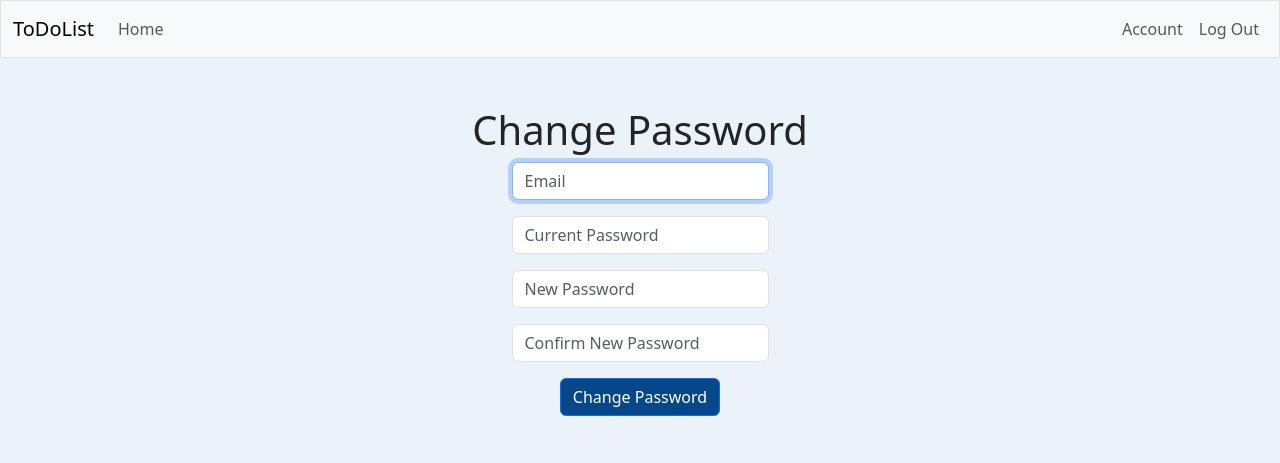
After one commit to p-kessler/To-Do-List, a Flask app: page /change-password in a window 1280 px wide. The commit adds this page. Shown: the top 463 px of the page. Run offline with Flask 3, Linux system fonts and the light colour scheme; the visitor is signed in with stand-in values (Sample User, id 1).

Commit message:
added change password and delete account functionality

```diff
--- a/app.py
+++ b/app.py
@@ -134,8 +134,10 @@ def login():
                     return redirect(url_for("home"))
                 else:
                     flash("Incorrect password", category="error")
+                    return render_template("login.html", email=email)
             else:
                 flash("No account with this email address", category="error")
+                return render_template("login.html", email=email)
         return render_template("login.html", user=current_user)
 
 
@@ -170,6 +172,7 @@ def home():
 
 # Add features to delete account and change password
 @app.route("/account", methods=["GET", "POST"])
+@login_required
 def account():
     return render_template("account.html")
 
@@ -201,25 +204,86 @@ def mark_complete():
 
     return jsonify({'success': True})
 
+@app.route("/change-password", methods=["GET", "POST"])
+@login_required
+def change_password():
+    if request.method == "POST":
+
+        # Assign variables with data submitted
+        email = request.form.get("email")
+        current_password = request.form.get("current_password")
+        new_password = request.form.get("new_password")
+        confirmation = request.form.get("confirmation")
+        # Check for empty fields
+        if not all([email, current_password, new_password, confirmation]):
+            flash("Please complete all fields.", category="error")
+            return render_template("change-password.html", email=email)
+
+        # Check if new password match
+        if not new_password == confirmation:
+            flash("New password do not match.", category="error")
+            return render_template("change-password.html", email=email)
+
+        user = Users.query.filter_by(email=email).first()
+
+        if user:
+            if check_password_hash(user.password, current_password):
+                user.password = generate_password_hash(new_password)
+                db.session.commit()
+                flash("Password changed successfully", category="success")
+                return redirect(url_for("account"))
+            else:
+                flash("Incorrect password", category="error")
+                render_template("change-password.html", email=email)
+        else:
+                flash("No account with this email address", category="error")
+                render_template("change-password.html", email=email)
+
+
+    return render_template("change-password.html")
+
+@app.route("/delete-account", methods=["GET", "POST"])
+@login_required
+def delete_account():
+    if request.method == "POST":
+
+        # Assign variables with data submitted
+        email = request.form.get("email")
+        password = request.form.get("password")
+        confirmation = request.form.get("confirmation")
+
+        # Check for empty fields
+        if not all([email, password, confirmation]):
+            flash("Please complete all fields.", category="error")
+            return render_template("delete-account.html", email=email)
+
+        # Check if new password match
+        if not password == confirmation:
+            flash("Passwords do not match.", category="error")
+            return render_template("delete-account.html", email=email)
+
+        user = Users.query.filter_by(email=email).first()
+
+        if user:
+            if check_password_hash(user.password, password):
+                # Delete users account and redirect to landing page
+                db.session.delete(user)
+                db.session.commit()
+                logout_user()
+                flash("Account successfully deleted.", category="success")
+                return redirect(url_for("index"))
+            else:
+                flash("Incorrect password", category="error")
+                render_template("delete-account.html", email=email)
+        else:
+                flash("No account with this email address", category="error")
+                render_template("delete-account.html", email=email)
+
+    return render_template("delete-account.html")
+
 
 if __name__ == "__main__":
     # Create database
     with app.app_context():
         db.create_all()
     app.run(debug=True)
-
-
-
-
-
-
-
-    # task = json.loads(request.data)
-    # task_id = task["task_id"]
-    # task = Tasks.query.get(task_id)
-
-    # if task:
-    #     if task.user_id == current_user.id:
-    #         db.session.delete(task)
-    #         db.session.commit()
-    #         return  jsonify({})
--- a/models.py
+++ b/models.py
@@ -16,4 +16,4 @@ class Users(db.Model, UserMixin):
     email = db.Column(db.String(255), unique=True, nullable=False)
     password = db.Column(db.String(150), nullable=False)
     first_name = db.Column(db.String(150), nullable=False)
-    tasks = db.relationship("Tasks")
+    tasks = db.relationship("Tasks", backref="user", cascade="all, delete-orphan")
--- a/static/main.css
+++ b/static/main.css
@@ -58,7 +58,7 @@ li .text {
 }
 
 .info {
-    margin-bottom: 50px;
+    margin-bottom: 35px;
 }
 
 
@@ -72,6 +72,7 @@ img {
 .landing-buttons {
     display: inline-block;
     margin-right: 50px;
+    margin-top: 10px;
 }
 
 .account {
@@ -86,6 +87,15 @@ img {
     margin-bottom: 30px;
 }
 
+h6, .change-password {
+    margin-bottom: 20px;;
+}
+
 p, change-password {
     margin-top: -5px;
+
 }
+
+.warning {
+    margin-top: 10px;
+}
--- a/templates/account.html
+++ b/templates/account.html
@@ -4,14 +4,14 @@
 
 {% block body %}
 
-<div>
+<div class="account">
 <h3>You are currently logged in as: {{ user.first_name }}</h3>
 <div class="change-password">
 <h6>Would you like to change your password?</h6>
 <a class="btn btn-secondary" href="/change-password" role="button">Change Password</a>
 </div>
 
-
+<hr>
 <div class="delete-account">
 <h6>Would you like to delete your account?</h6>
 <p>(Note: This action is permanent and you will lose all saved tasks)</p>
--- /dev/null
+++ b/templates/change-password.html
@@ -0,0 +1,22 @@
+{% extends "base.html" %}
+
+{% block body %}
+    <div class="py-5 text-center">
+        <h1>Change Password</h1>
+        <form action="/change-password" method="POST">
+            <div class="mb-3">
+                <input autofocus class="form-control mx-auto w-auto" name="email" placeholder="Email" type="email" value="{{ email }}">
+            </div>
+            <div class="mb-3">
+                <input class="form-control mx-auto w-auto" name="current_password" placeholder="Current Password" type="password">
+            </div>
+            <div class="mb-3">
+                <input class="form-control mx-auto w-auto" name="new_password" placeholder="New Password" type="password">
+            </div>
+            <div class="mb-3">
+                <input class="form-control mx-auto w-auto" name="confirmation" placeholder="Confirm New Password" type="password">
+            </div>
+            <button class="btn btn-primary" type="submit">Change Password</button>
+        </form>
+    </div>
+{% endblock %}
--- a/templates/home.html
+++ b/templates/home.html
@@ -41,8 +41,8 @@
 
         </div>
 </form>
-
 <br>
+<hr>
 <div class="headers">
 <h2>Completed:</h2>
 </div>
--- a/templates/index.html
+++ b/templates/index.html
@@ -17,7 +17,7 @@
 
 
 <div class="landing-buttons">
-<h6 class="existing-user">Already have an account?</h6>
+<h6 class="existing-user">Already have <br> an account?</h6>
 <a href="/login" class="btn btn-primary">Log in</a>
 </div>
 
--- a/templates/login.html
+++ b/templates/login.html
@@ -2,8 +2,6 @@
 
 {% block title%}Login{% endblock %}
 
-
-<!-- Create form to submit login details -->
 
 {% block body %}
     <div class="py-5 text-center">
```
Also changed, not shown: templates/delete-account.html (added, +21 -0 lines).
